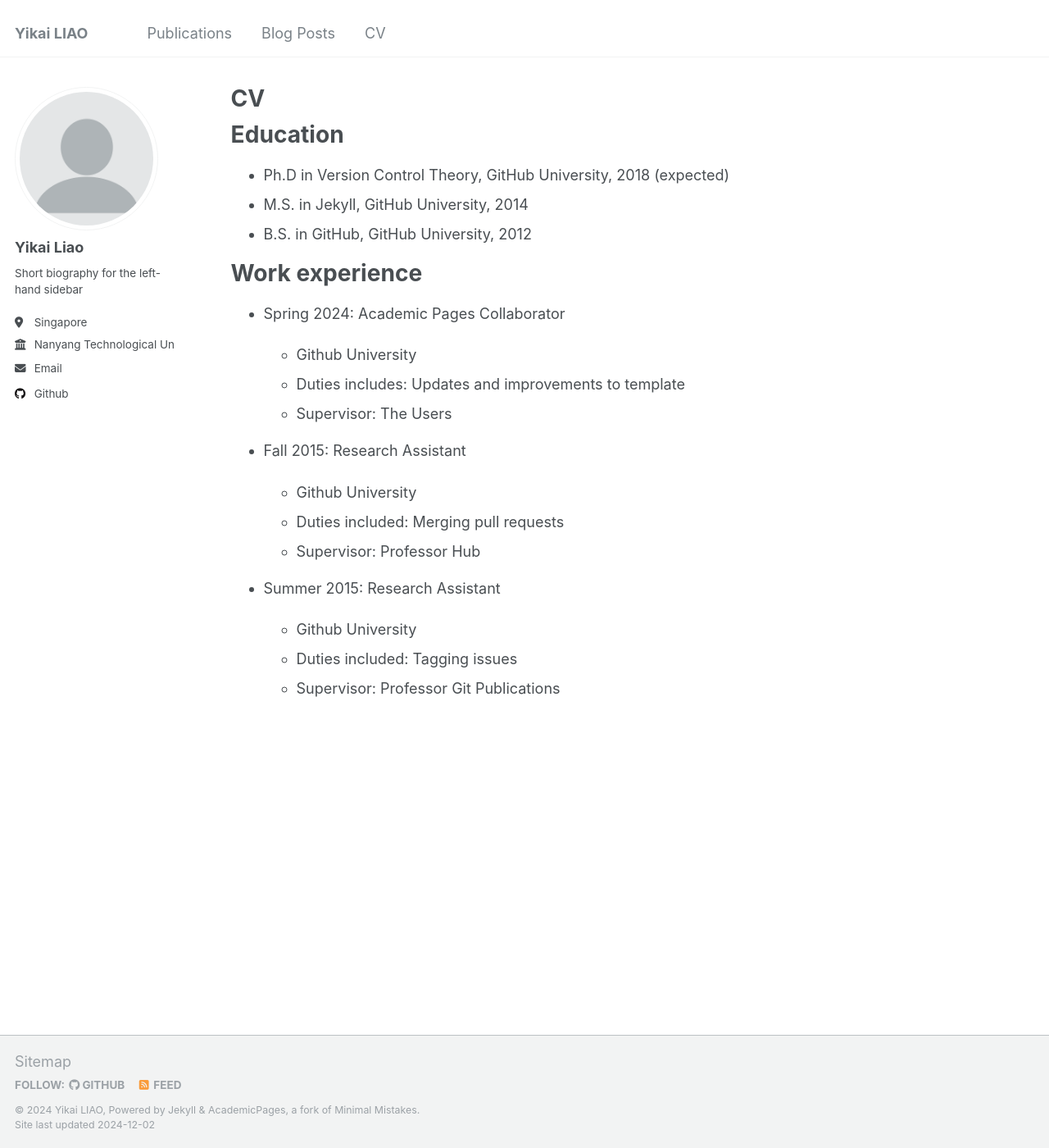
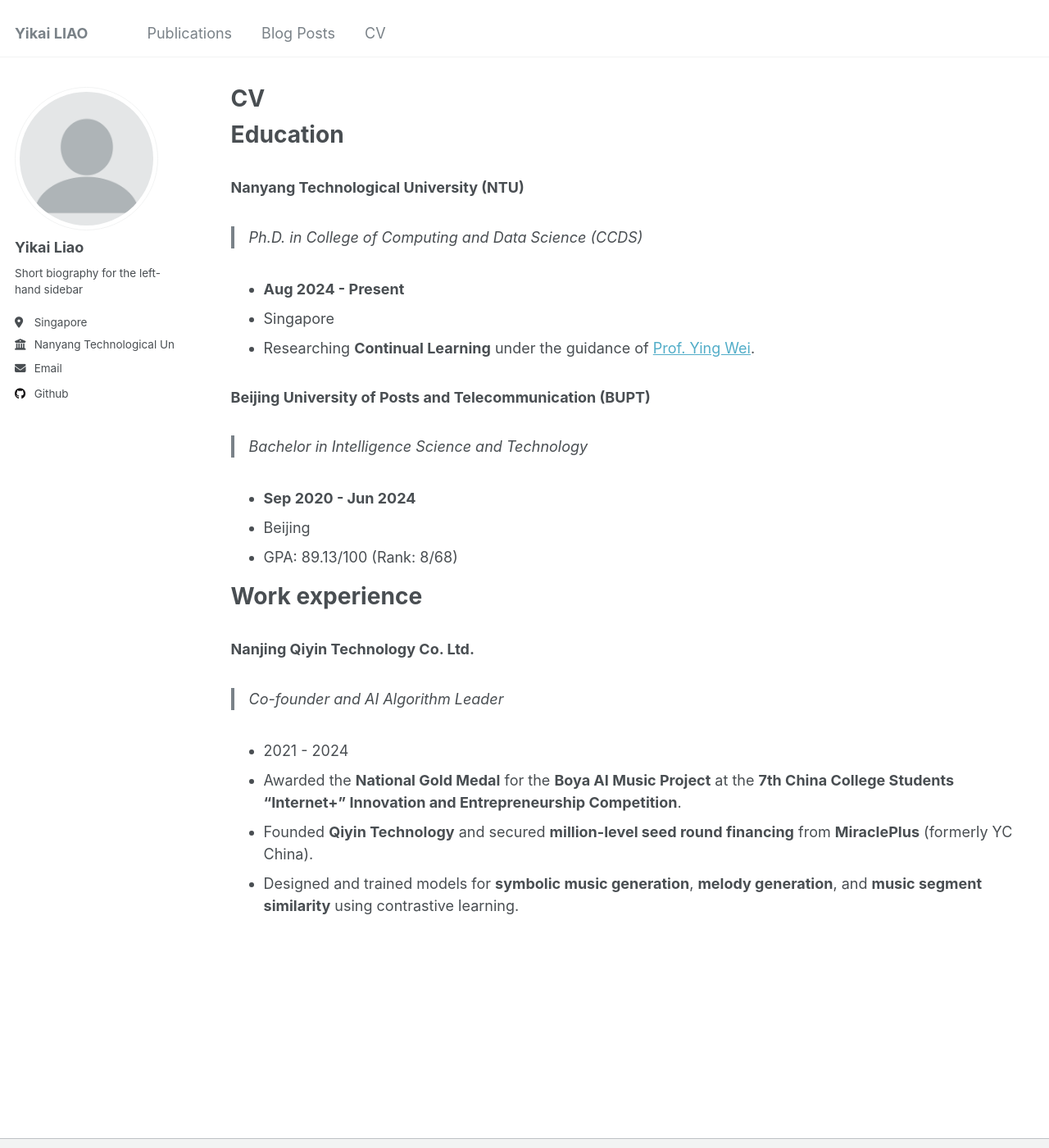
Before and after one commit to Yikai-Liao/academicpages, a Jekyll site: the page built from _pages/cv.md, in a window 1280 px wide and 1400 px high. Shown: the whole window at 82% size. Built offline with Jekyll 4.4.1, drawn with Linux system fonts in a browser that asks for light colours.

Commit message:
work and education

```diff
--- a/_pages/cv.md
+++ b/_pages/cv.md
@@ -11,26 +11,31 @@ redirect_from:
 Education
 =========
 
-* Ph.D in Version Control Theory, GitHub University, 2018 (expected)
-* M.S. in Jekyll, GitHub University, 2014
-* B.S. in GitHub, GitHub University, 2012
+### Nanyang Technological University (NTU)
+
+> Ph.D. in College of Computing and Data Science (CCDS)
+
+* **Aug 2024 - Present**
+* Singapore
+* Researching **Continual Learning** under the guidance of [Prof. Ying Wei](https://wei-ying.net/).
+
+### Beijing University of Posts and Telecommunication (BUPT)
+
+> Bachelor in Intelligence Science and Technology
+
+* **Sep 2020 - Jun 2024**
+* Beijing
+* GPA: 89.13/100 (Rank: 8/68)
+
 
 Work experience
 ===============
 
-* Spring 2024: Academic Pages Collaborator
+### Nanjing Qiyin Technology Co. Ltd.
 
-  * Github University
-  * Duties includes: Updates and improvements to template
-  * Supervisor: The Users
-* Fall 2015: Research Assistant
+> Co-founder and AI Algorithm Leader
 
-  * Github University
-  * Duties included: Merging pull requests
-  * Supervisor: Professor Hub
-* Summer 2015: Research Assistant
-
-  * Github University
-  * Duties included: Tagging issues
-  * Supervisor: Professor Git
-    Publications
+* 2021 - 2024
+* Awarded the **National Gold Medal** for the **Boya AI Music Project** at the **7th China College Students "Internet+" Innovation and Entrepreneurship Competition**.
+* Founded **Qiyin Technology** and secured **million-level seed round financing** from **MiraclePlus** (formerly YC China).
+* Designed and trained models for **symbolic music generation**, **melody generation**, and **music segment similarity** using contrastive learning.
```
